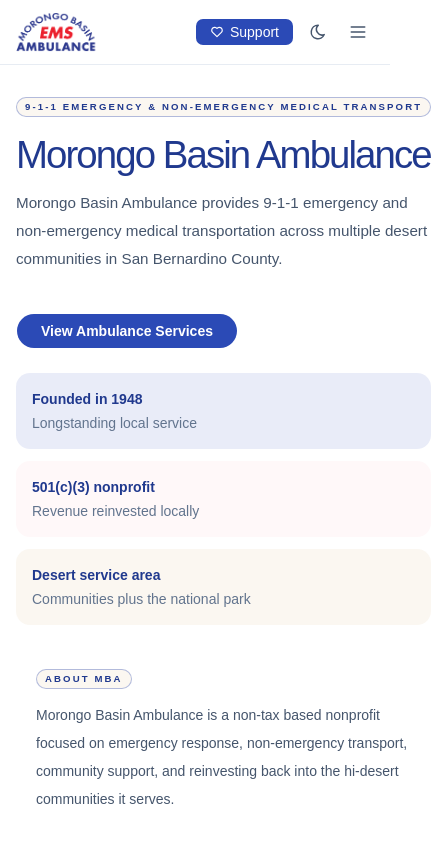
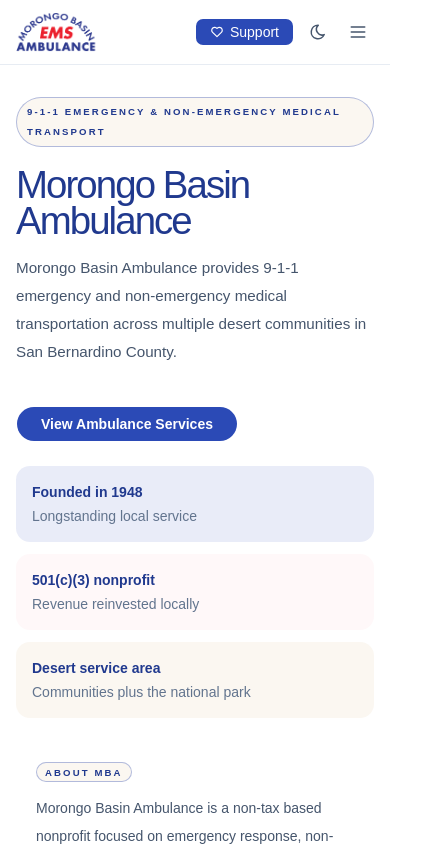
Before and after one commit to aidenmayoros/mbambulance-website, a React (Vite) app: page / in a window 390 px wide. Shown: the top 846 px of the page, 431 px wide, since content can reach past the window. Built offline with nearby package versions, Linux system fonts and the light colour scheme.

Commit message:
fixed some mobile css issues

```diff
--- a/src/pages/CareersPage.jsx
+++ b/src/pages/CareersPage.jsx
@@ -148,7 +148,7 @@
                   {role.tone === "red" ? (
                     <Badge
                       variant="outline"
-                      className="w-fit border-mba-red/25 bg-mba-red/8 text-[0.6rem] font-semibold uppercase tracking-[0.18em] text-mba-red dark:border-mba-red/30 dark:bg-mba-red/10"
+                      className="h-auto max-w-full whitespace-normal border-mba-red/25 bg-mba-red/8 px-2.5 py-1 text-left text-[0.6rem] leading-5 font-semibold uppercase tracking-[0.18em] text-mba-red dark:border-mba-red/30 dark:bg-mba-red/10"
                     >
                       Not Currently Hiring — Applications Accepted
                     </Badge>
--- a/src/pages/HomePage.jsx
+++ b/src/pages/HomePage.jsx
@@ -22,7 +22,7 @@
             <div className="flex flex-col">
               <Badge
                 variant="outline"
-                className="w-fit border-mba-blue/35 bg-mba-tan/50 text-[0.6rem] font-semibold uppercase tracking-[0.22em] text-mba-blue-deep dark:border-mba-blue/25 dark:bg-slate-800 dark:text-slate-50 sm:text-[0.65rem]"
+                className="h-auto max-w-full whitespace-normal border-mba-blue/35 bg-mba-tan/50 px-2.5 py-1 text-left text-[0.6rem] leading-5 font-semibold uppercase tracking-[0.22em] text-mba-blue-deep dark:border-mba-blue/25 dark:bg-slate-800 dark:text-slate-50 sm:w-fit sm:text-[0.65rem]"
               >
                 9-1-1 Emergency &amp; Non-Emergency Medical Transport
               </Badge>
```
